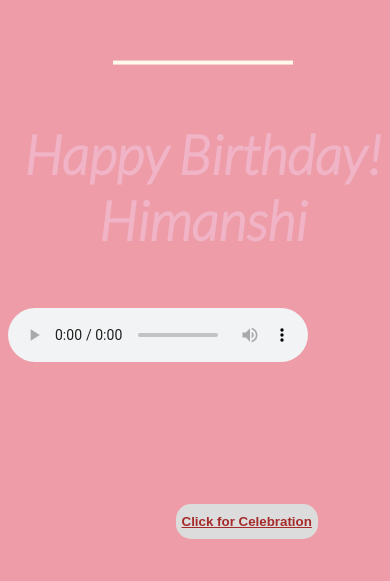
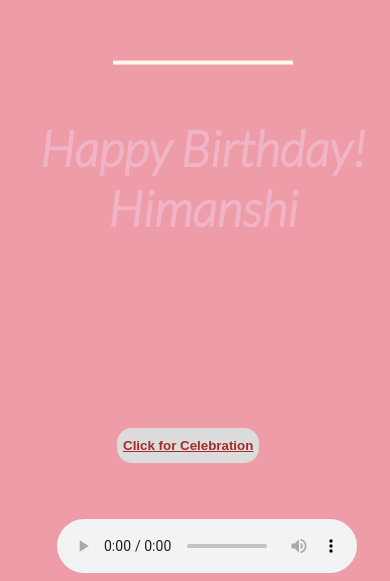
Before and after one commit to anurag256/birthday, a plain HTML site: page index.html in a window 390 px wide. Shown: the part 263-844 px from the top of the page. Drawn offline with Linux system fonts and the light colour scheme.

Commit message:
make it responsive

```diff
--- a/celebration/celeb.css
+++ b/celebration/celeb.css
@@ -18,3 +18,9 @@ body {
     background-color: color-mix(in srgb, #34c9eb 10%, white);
     text-decoration-style: dashed;
   }
+
+  @media only screen and (min-width: 360px){
+    h1{
+      font-size: 4em;
+    }
+  }
--- a/celebration/index.css
+++ b/celebration/index.css
@@ -128,3 +128,20 @@ body {
 a{
     color: brown;
 }
+
+/* ************** */
+/* responsive */
+@media only screen and (min-width: 360px) {
+  #btn{
+    left: 30%;
+    bottom: 14%;
+  }
+  .text h1{
+    font-size: 3.1em;
+  }
+  #lop{
+    position: absolute;
+    bottom: 1%;
+    right: 8.5%;
+  }
+}
--- a/index.html
+++ b/index.html
@@ -181,7 +181,7 @@
         </div><br>
         <button id="btn"><a href="celebration/Celebration.html"> Click for Celebration</a></button>
     </div>
-    <audio src="birthday.mp3" type="audio/mp3" id="lup" controls autoplay></audio>
+    <audio src="birthday.mp3" type="audio/mp3" id="lop" controls autoplay></audio>
 </body>
 
 </html>
```
